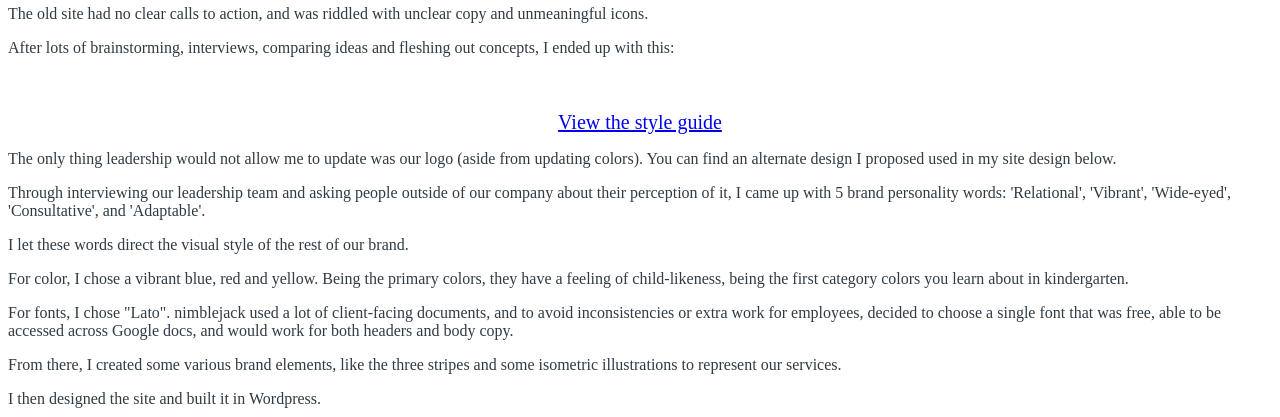
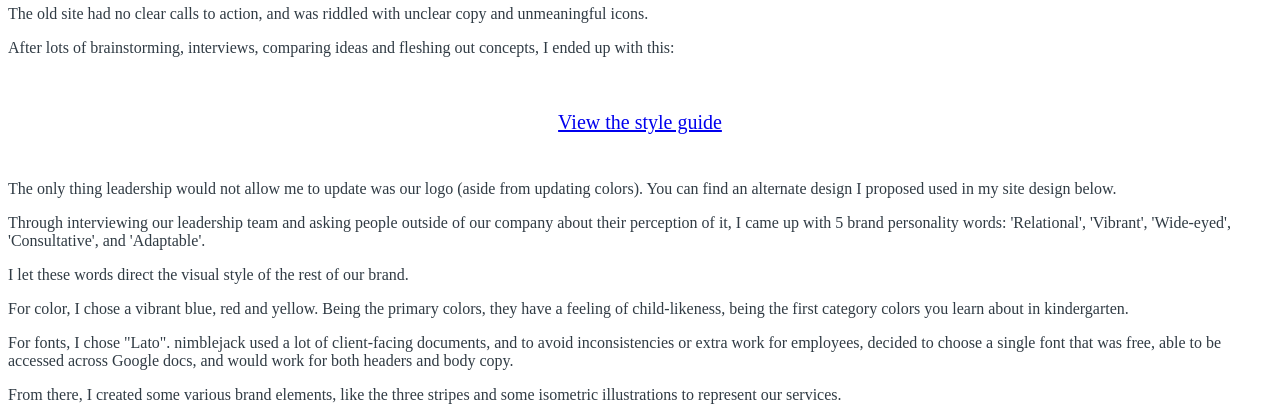
Before and after one commit to levimatthan/portfolio, a plain HTML site: page content/nj.html in a window 1280 px wide. Shown: the part 1200-1617 px from the top of the page. Drawn offline with Linux system fonts and the light colour scheme; files whose address does not match are found by name.

Commit message:
Update nj.html

```diff
--- a/content/nj.html
+++ b/content/nj.html
@@ -63,6 +63,7 @@
 				<div style="text-align: center;">
 					<a style="padding: 20px; font-size: 20px;" class='button' target="_blank" rel="noopener noreferrer" href="https://www.dropbox.com/s/lhgfc7r39hhml51/Style_Guide.pdf?dl=0">View the style guide</a>
 				</div>
+				<div style="height: 30px"></div>
 				<p style="color: #303B44;">The only thing leadership would not allow me to update was our logo (aside from updating colors).  You can find an alternate design I proposed used in my site design below.</p>
 				<p style="color: #303B44;">Through interviewing our leadership team and asking people outside of our company about their perception of it, I came up with 5 brand personality words: 'Relational', 'Vibrant', 'Wide-eyed', 'Consultative', and 'Adaptable'.</p>
 				<p style="color: #303B44;">I let these words direct the visual style of the rest of our brand.</p>
```
